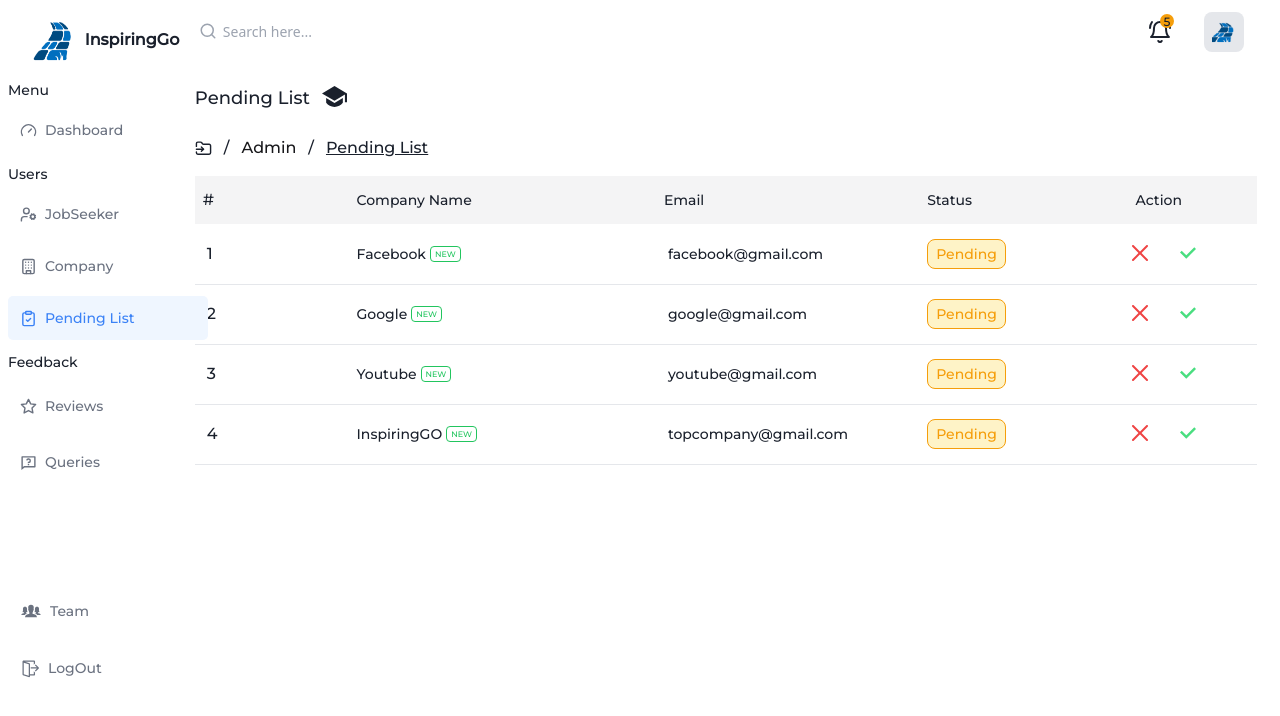
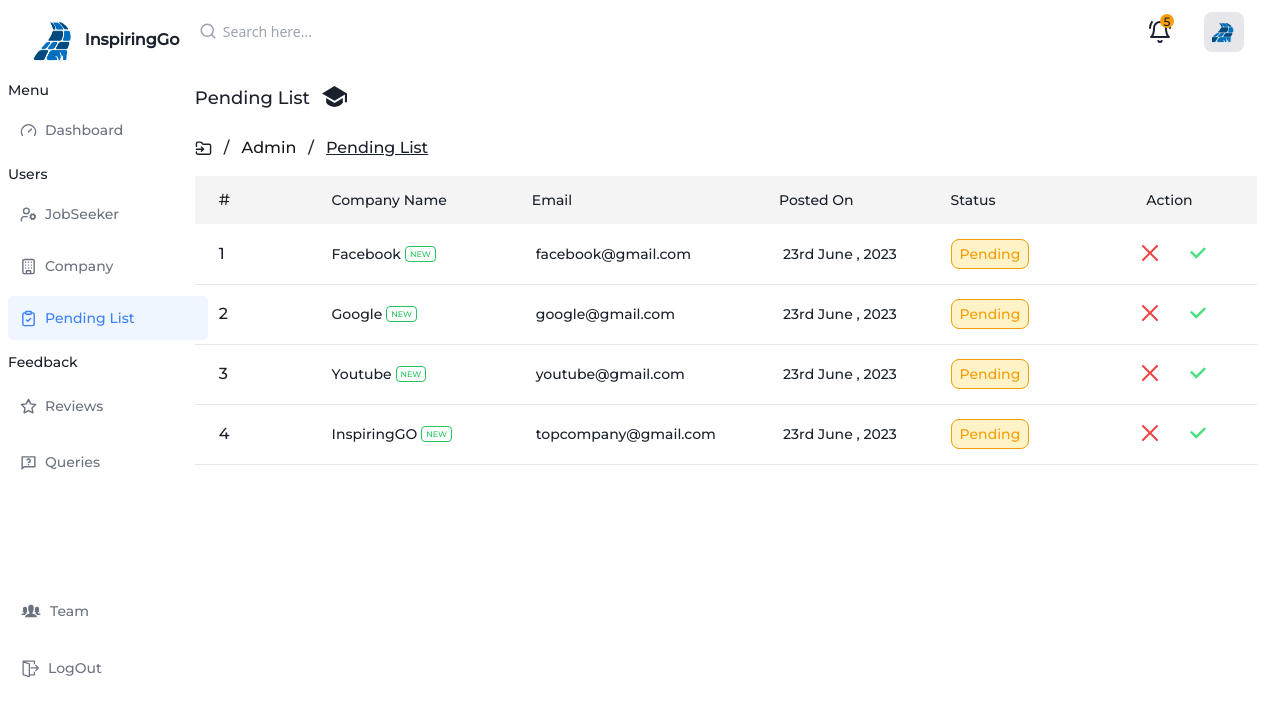
Before and after one commit to RahulRedN/IG_Client, a React (Vite) app: page /admin/pendingcompany in a window 1280 px wide. Shown: the top 716 px of the page. Built offline with nearby package versions, Linux system fonts and the light colour scheme; no server answers.

Commit message:
Pushingg

```diff
--- a/src/Styles/Faqs.module.css
+++ b/src/Styles/Faqs.module.css
@@ -3,7 +3,7 @@
     display: flex;
     flex-direction: column;
     align-items: center;
-    height: 3000px;
+    margin-bottom: 1rem;
   }
 
   .faq_top {
--- a/src/components/Admin/Company_User/Company_RowUser.jsx
+++ b/src/components/Admin/Company_User/Company_RowUser.jsx
@@ -37,13 +37,13 @@
         <h1 className="text-sm">{email}</h1>
       </td>
 
-      <td className="pl-3">
+      <td className="pl-5">
         <h1 className="text-sm">12000</h1>
       </td>
 
 
 
-      <td className="pl-2">
+      <td className="pl-5">
         <h1 className="text-sm">26976</h1>
       </td>
 
@@ -55,7 +55,7 @@
         </div>
       </td>
 
-      <td className="pl-2">
+      <td className="pl-5">
         <h1 className="text-sm text-gray-500">12/12/12</h1>
       </td>
 
--- a/src/components/Admin/Company_User/Company_User.jsx
+++ b/src/components/Admin/Company_User/Company_User.jsx
@@ -55,7 +55,7 @@
             <th className="text-left font-light text-sm py-3 px-2 w-[16%]">
               Name
             </th>
-            <th className="text-left font-thin text-sm py-3 px-2 w-[16%]">
+            <th className="text-left font-thin text-sm py-3 px-2 w-[18%]">
               Email
             </th>
             <th className="text-left font-thin text-sm py-3 px-2 w-[14%]">
--- a/src/components/Admin/Pending_Company/PendingRowUser.jsx
+++ b/src/components/Admin/Pending_Company/PendingRowUser.jsx
@@ -64,7 +64,7 @@
 
   return (
     <tr className="border-b border-gray-200 h-[3.75rem]">
-      <td className="pl-3">{idx}</td>
+      <td className="pl-6">{idx}</td>
 
       <td className="pl-2">
         <div className="flex items-center gap-x-2">
@@ -79,6 +79,10 @@
 
       <td className="pl-3">
         <h1 className="text-sm">{email}</h1>
+      </td>
+
+      <td className="pl-3">
+        <h1 className="text-sm">23rd June , 2023</h1>
       </td>
 
       <td className="pl-2">
--- a/src/components/Admin/Pending_Company/Pending_Company.jsx
+++ b/src/components/Admin/Pending_Company/Pending_Company.jsx
@@ -41,14 +41,17 @@
       <table className="w-[99%] mt-4 bg-white">
         <thead className="bg-zinc-100 h-12">
           <tr>
-            <th className="text-left font-light text-base py-3 px-2 w-[10%]">
+            <th className="text-left font-light text-base py-3 px-6 w-[9%]">
               #
             </th>
-            <th className="text-left font-light text-sm py-3 px-2 w-[20%]">
+            <th className="text-left font-light text-sm py-3 px-2 w-[14%]">
               Company Name
             </th>
             <th className="text-left font-thin text-sm py-3 px-2 w-[15%]">
               Email
+            </th>
+            <th className="text-left font-thin text-sm py-3 px-2 w-[12%]">
+              Posted On
             </th>
             <th className="text-left font-thin text-sm py-3 px-2 w-[12%]">
               Status
--- a/src/components/Admin/Sidebar_Admin.jsx
+++ b/src/components/Admin/Sidebar_Admin.jsx
@@ -158,9 +158,9 @@
             style={({ isActive }) =>
               isActive
                 ? {
-                    background: "rgb(239 246 255)",
+                    background: "rgb(254 243 199)",
                     borderRadius: 5,
-                    color: "rgb(59 130 246)",
+                    color: "rgb(245 158 11)",
                   }
                 : {}
             }
--- a/src/components/Admin/Teams/Teams.jsx
+++ b/src/components/Admin/Teams/Teams.jsx
@@ -4,7 +4,7 @@
   return (
     <div>
         <h1>Teams</h1>
-        <div className="flex  flex-wrap gap-10 justify-center">
+        <div className="flex  flex-wrap gap-10 justify-center py-6">
         <Teams_Card />
         <Teams_Card />
         <Teams_Card />
```
Also changed, not shown: src/components/JobSeeker/Profile/MultiSelect/MultiSelect.css (+2 -6 lines), src/components/Admin/Teams/images.png (deleted), src/components/JobSeeker/Profile/MultiSelect/SkillStageModal.css (indentation only).
